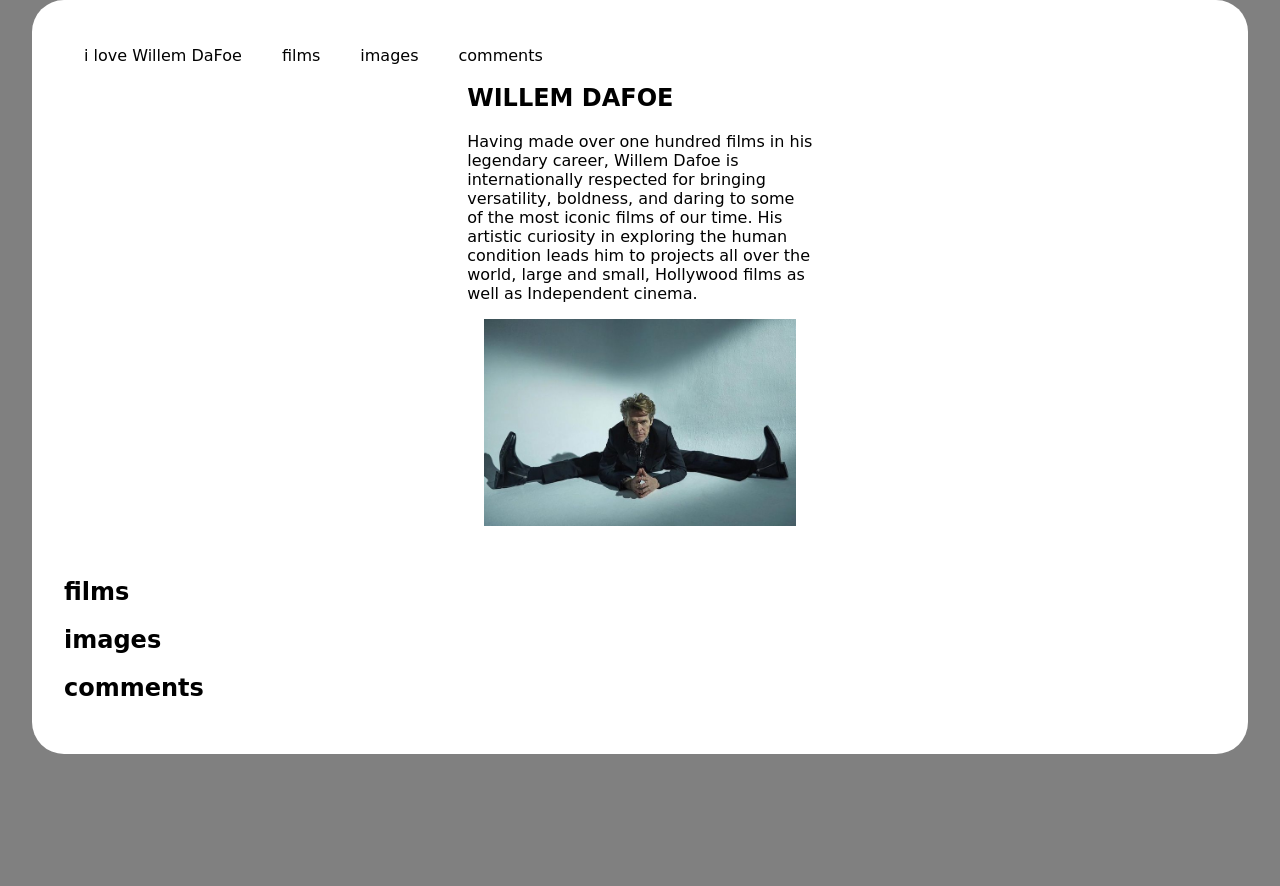
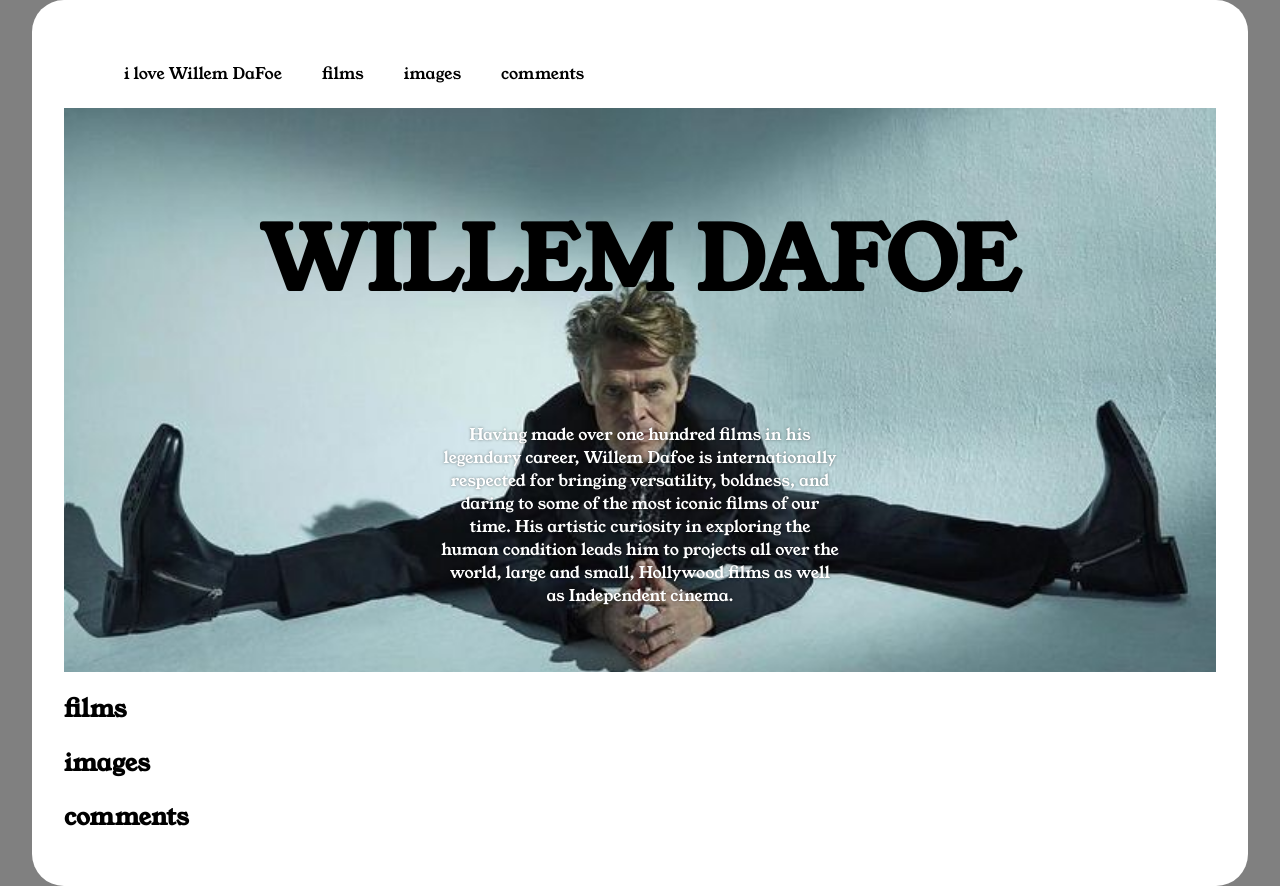
Before and after one commit to ethanparas/ethan_paras-my-site, a plain HTML site: page index.html in a window 1280 px wide. Before the commit the page ends 800 px from the top, so only its background shows below. Drawn offline with Linux system fonts and the light colour scheme.

Commit message:
Got sticky nav working, and hero banner

```diff
--- a/index.html
+++ b/index.html
@@ -8,36 +8,38 @@
   </head>
   <body>
     <div class="navbar">
-      <a href="#">i love Willem DaFoe</a>
-      <a href="#">films</a>
-      <a href="#">images</a>
-      <a href="#">comments</a>
+      <ul>
+        <li><a href="#home">i love Willem DaFoe</a></li>
+        <li><a href="#films">films</a></li>
+        <li><a href="#images">images</a></li>
+        <li><a href="#comments">comments</a></li>
+      </ul>
     </div>
 
-         <section
+    <div class="header" id="home">
+      <h1>WILLEM DAFOE</h1>
+      <p>
+        Having made over one hundred films in his legendary career, Willem Dafoe
+        is internationally respected for bringing versatility, boldness, and
+        daring to some of the most iconic films of our time. His artistic
+        curiosity in exploring the human condition leads him to projects all
+        over the world, large and small, Hollywood films as well as Independent
+        cinema.
+      </p>
 
-         <div class="header">
-          <h1>WILLEM DAFOE</h1>
-          <p>Having made over one hundred films in his legendary career, Willem Dafoe
-            is internationally respected for bringing versatility, boldness, and
-            daring to some of the most iconic films of our time. His artistic
-            curiosity in exploring the human condition leads him to projects all over
-            the world, large and small, Hollywood films as well as Independent cinema.</p>
-
-            <img src="images/c161240abc635dd8506edc8eafff44ec.jpeg">
-        </div>
-
-       </section>
-    <div>
-      <h2>films</h2>
+      <!-- <img src="images/c161240abc635dd8506edc8eafff44ec.jpeg" /> -->
     </div>
 
     <div>
-      <h2>images</h2>
+      <h2 id="films">films</h2>
     </div>
 
     <div>
-      <h2>comments</h2>
+      <h2 id="images">images</h2>
+    </div>
+
+    <div>
+      <h2 id="comments">comments</h2>
     </div>
 
     <footer></footer>
--- a/styles/main.css
+++ b/styles/main.css
@@ -1,3 +1,5 @@
+@import url("https://fonts.googleapis.com/css2?family=Young+Serif&display=swap");
+
 html {
   background-color: grey;
   color: rgb(0, 0, 0);
@@ -12,10 +14,24 @@ body {
 }
 
 .header {
-  width: 30%;
+  height: 500px;
   margin: 0 auto;
   padding: 2em;
+  background-image: url("../images/c161240abc635dd8506edc8eafff44ec.jpeg");
+  background-size: cover;
 }
+
+.navbar {
+  position: sticky;
+  top: 0px;
+  height: 60px;
+  background-color: #fff;
+}
+
+.navbar ul {
+  list-style: none;
+}
+
 /* Change color on hover */
 .navbar a:hover {
   background-color: white;
@@ -41,5 +57,26 @@ img {
 }
 
 .header {
-  font-size: 100;
+  text-align: center;
 }
+
+.header h1 {
+  font-size: 5.5em;
+}
+
+/* Feel free to adjust these values to change the width of your text box, vertical spacing, and drop shadow color. */
+.header p {
+  font-size: 1em;
+  width: 400px;
+  margin: 100px auto 0 auto;
+  color: #fff;
+  text-shadow: 0 0 3px #00000070;
+}
+
+/* Media Queries */
+
+@media screen and (min-width: 1200px) {
+  .header {
+    background-position-y: center;
+  }
+}
```
